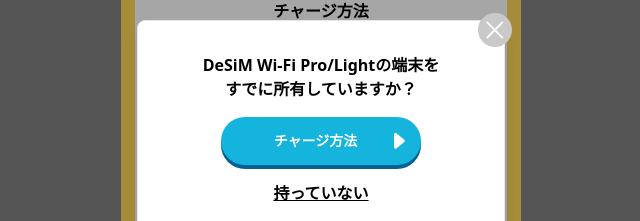
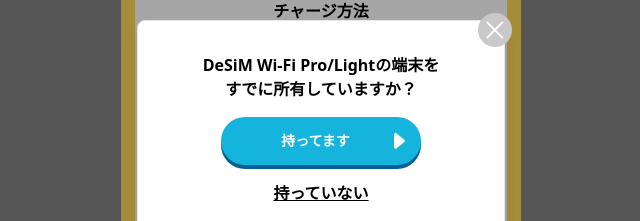
Before and after one commit to skyscraperno1/deSIM-Wfii, a React (Vite) app: page / in a window 1280 px wide. Both pictures are taken after a click on the element 640 px from the left and 3180 px from the top of the page. Shown: the part 2906-3127 px from the top of the page, without its empty margins (319-959 px from the left). Built offline with nearby package versions, Linux system fonts and the light colour scheme.

Commit message:
wording update

```diff
--- a/src/home/Home.jsx
+++ b/src/home/Home.jsx
@@ -320,7 +320,7 @@
                     <p>すでに所有していますか？</p>
                   </div>
                   <Button className="!w-[200px] text-sm">
-                    <div className="flex-1">チャージ方法</div>
+                    <div className="flex-1">持ってます</div>
                     <Triangle size={16} color="#fff" />
                   </Button>
                   <p className="underline">持っていない</p>
```
